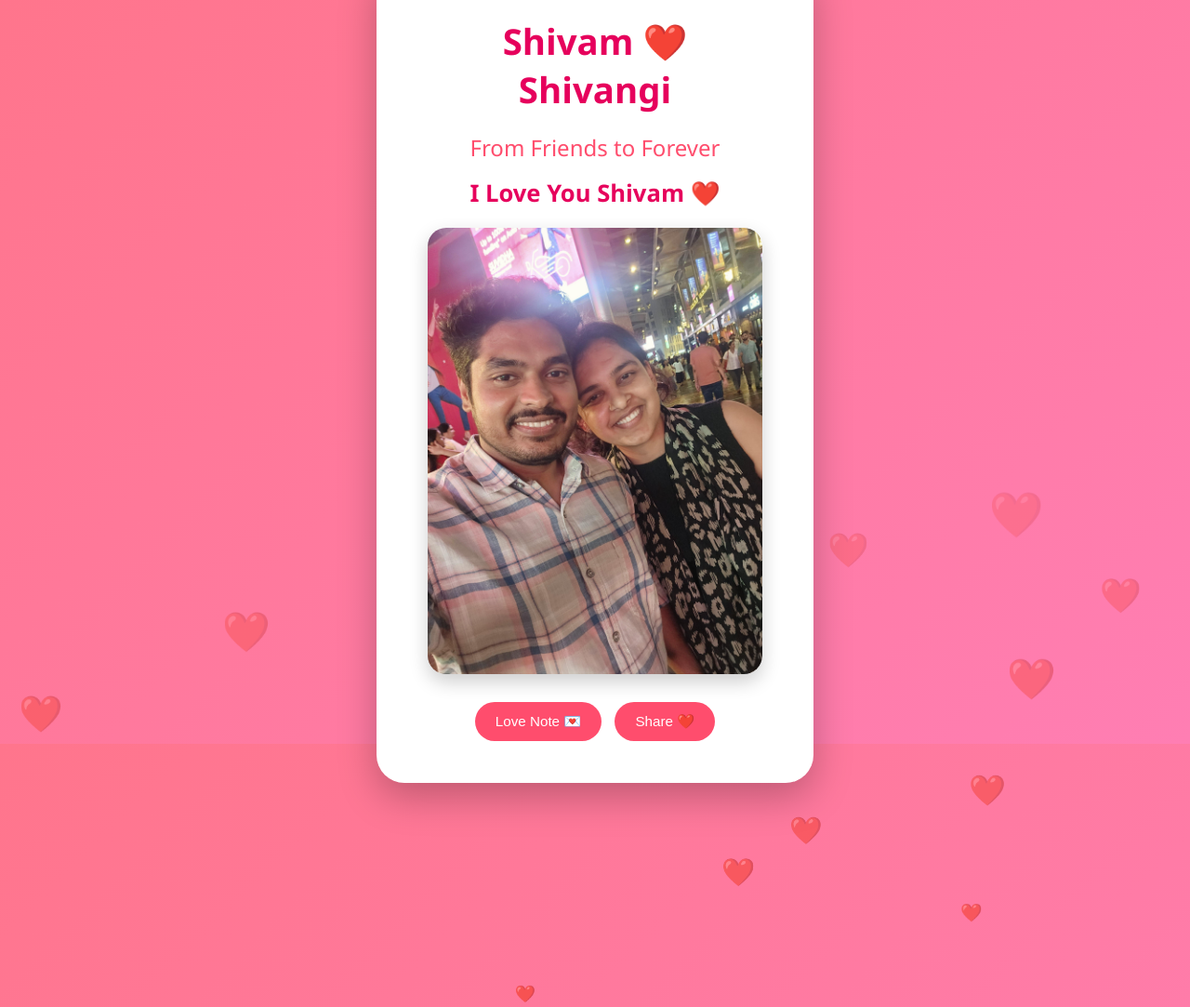
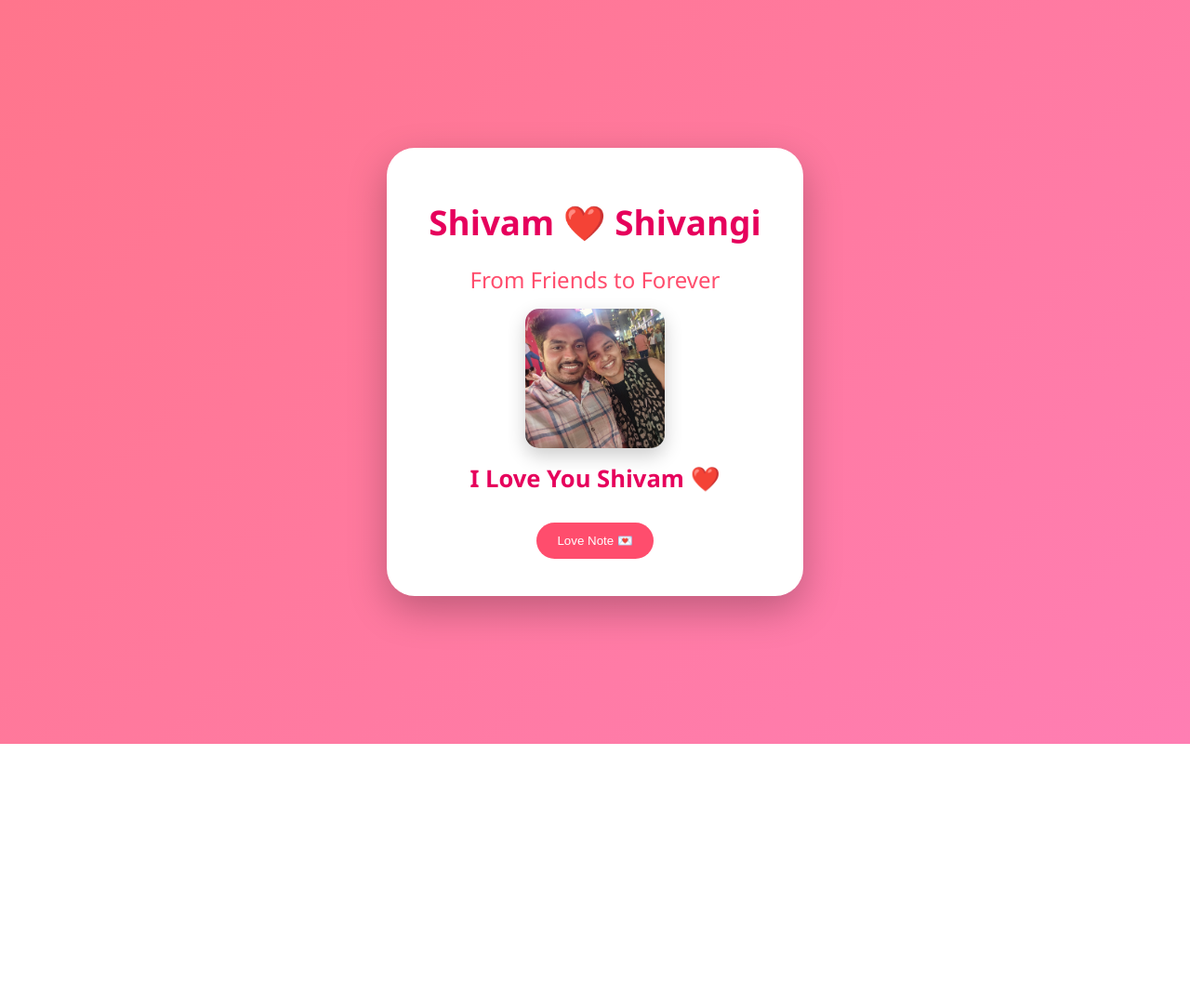
Before and after one commit to DrShivangi/Shivam, a plain HTML site: page index.html in a window 1280 px wide. Shown: the top 1083 px of the page at 93% size. After the commit the page ends 800 px from the top, so only its background shows below. Drawn offline with Linux system fonts and the light colour scheme.

Commit message:
index.html

```diff
--- a/index.html
+++ b/index.html
@@ -18,17 +18,16 @@
 
 .box {
     background: white;
-        padding: 35px 55px;
+    padding: 30px 45px;
     border-radius: 30px;
     text-align: center;
     box-shadow: 0 15px 40px rgba(0,0,0,0.25);
-        z-index: 2;
     max-width: 360px;
 }
 
 h1 {
     color: #e6005c;
-        font-size: 2.4rem;
+    font-size: 2.3rem;
     margin-bottom: 5px;
 }
 
@@ -38,25 +37,28 @@
     margin-bottom: 15px;
 }
 
+/* ✅ Small square image */
+.love-img {
+    width: 150px;
+    height: 150px;
+    object-fit: cover;
+    border-radius: 15px;   /* square with soft corners */
+    margin: 15px auto;
+    display: block;
+    box-shadow: 0 8px 20px rgba(0,0,0,0.2);
+}
+
 #typing {
     font-size: 1.6rem;
     color: #e6005c;
-        margin-bottom: 15px;
     min-height: 40px;
+    margin: 15px 0;
     font-weight: bold;
-    }
-
-    img {
-        width: 100%;
-        border-radius: 20px;
-        margin-bottom: 15px;
-        box-shadow: 0 8px 20px rgba(0,0,0,0.2);
 }
 
 button {
     margin: 10px 5px;
     padding: 12px 22px;
-        font-size: 0.95rem;
     border: none;
     border-radius: 25px;
     background: #ff4d6d;
@@ -69,21 +71,9 @@
 }
 
 #message {
+    display: none;
     margin-top: 12px;
     color: #444;
-        font-size: 1.05rem;
-        display: none;
-    }
-
-    .heart {
-        position: absolute;
-        color: rgba(255,255,255,0.85);
-        animation: floatUp 6s linear infinite;
-    }
-
-    @keyframes floatUp {
-        0% { transform: translateY(100vh) scale(0.6); opacity: 1; }
-        100% { transform: translateY(-10vh) scale(1.6); opacity: 0; }
 }
 </style>
 </head>
@@ -94,30 +84,26 @@
     <h1>Shivam ❤️ Shivangi</h1>
     <h2>From Friends to Forever</h2>
 
-    <!-- Typing text -->
+    <!-- ✅ Small square image -->
+    <img src="photo.jpg" alt="Shivam and Shivangi" class="love-img">
+
     <div id="typing"></div>
 
-    <!-- Your photo -->
-    <img src="photo.jpg" alt="Shivam and Shivangi">
-
     <button onclick="showLove()">Love Note 💌</button>
-    <button onclick="sharePage()">Share ❤️</button>
 
     <div id="message">
-        My favourite picture,
-        my favourite person,
+        You are my comfort, my happiness,
         my forever. 💕
     </div>
 </div>
 
 <script>
-    /* Typing Animation */
 const text = "I Love You Shivam ❤️";
-    let index = 0;
+let i = 0;
 function typeText() {
-        if (index < text.length) {
-            document.getElementById("typing").innerHTML += text.charAt(index);
-            index++;
+    if (i < text.length) {
+        document.getElementById("typing").innerHTML += text.charAt(i);
+        i++;
         setTimeout(typeText, 120);
     }
 }
@@ -126,31 +112,6 @@
 function showLove() {
     document.getElementById("message").style.display = "block";
 }
-
-    /* Share Feature */
-    function sharePage() {
-        if (navigator.share) {
-            navigator.share({
-                title: "Shivam & Shivangi",
-                text: "A little love page just for you ❤️",
-                url: window.location.href
-            });
-        } else {
-            navigator.clipboard.writeText(window.location.href);
-            alert("Link copied! Share it with love 💕");
-        }
-    }
-
-    /* Floating hearts */
-    setInterval(() => {
-        const heart = document.createElement("div");
-        heart.className = "heart";
-        heart.innerHTML = "❤️";
-        heart.style.left = Math.random() * 100 + "vw";
-        heart.style.fontSize = (Math.random() * 25 + 15) + "px";
-        document.body.appendChild(heart);
-        setTimeout(() => heart.remove(), 6000);
-    }, 300);
 </script>
 
 </body>
```
Lines whose indentation alone changed are shown as unchanged.
